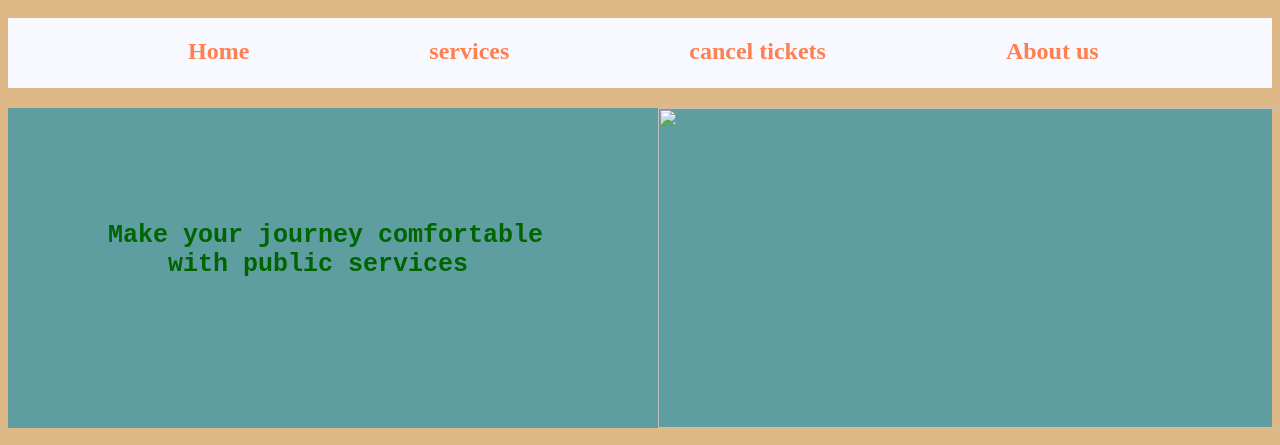
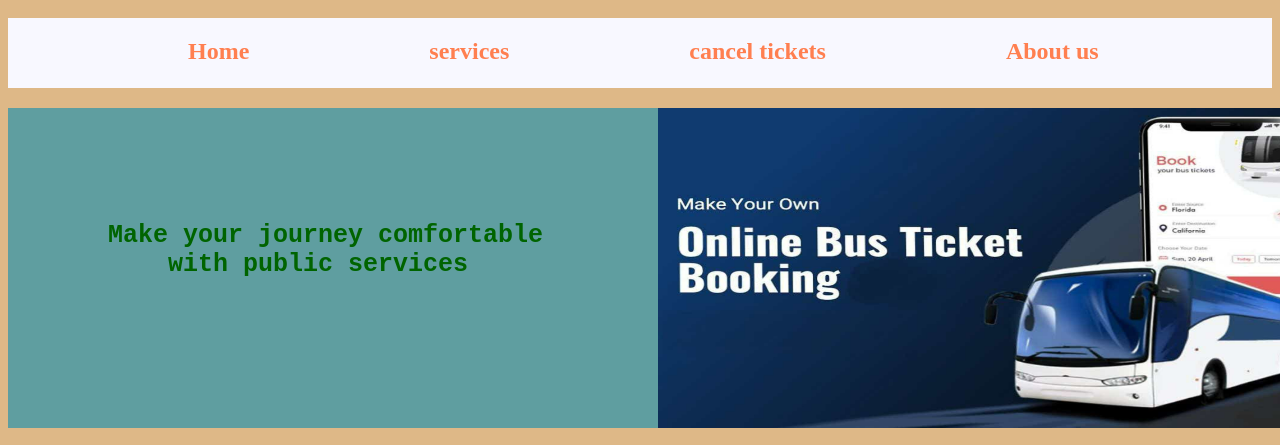
Before and after one commit to YagantiSpandana/buses, a plain HTML site: page index.html in a window 1280 px wide. Shown: the part 60-505 px from the top of the page. Drawn offline with Linux system fonts and the light colour scheme.

Commit message:
Update index.html

```diff
--- a/index.html
+++ b/index.html
@@ -1,7 +1,7 @@
 <html>
     <head>
         <title>ONLINE BUS BOOKING</title>
-        <link rel="icon" href="./pictures/icon.png">
+        <link rel="icon" href="icon.png">
         <link rel="stylesheet" href="style.css">
         <script src="main.js"></script>
     </head>
@@ -18,7 +18,7 @@
                 <pre><h2>Make your journey comfortable
     with public services
                 </h2></pre>
-                <a href="index.html"><img src="./pictures/icon.png" class="main_img"></a>
+                <a href="index.html"><img src="icon.png" class="main_img"></a>
             </div>
             <div class="route_main">
                 <h1>Available routes</h1>
```
